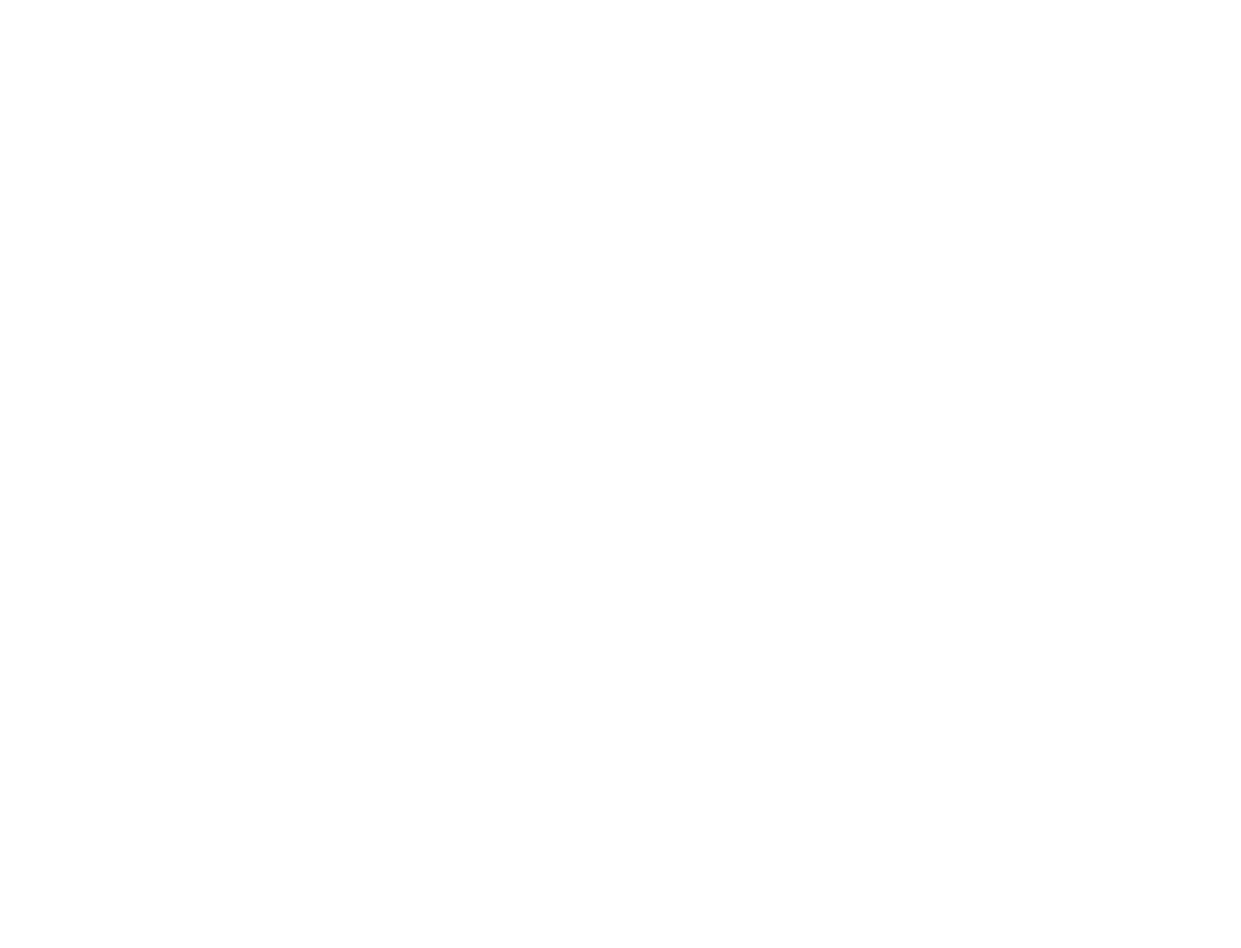
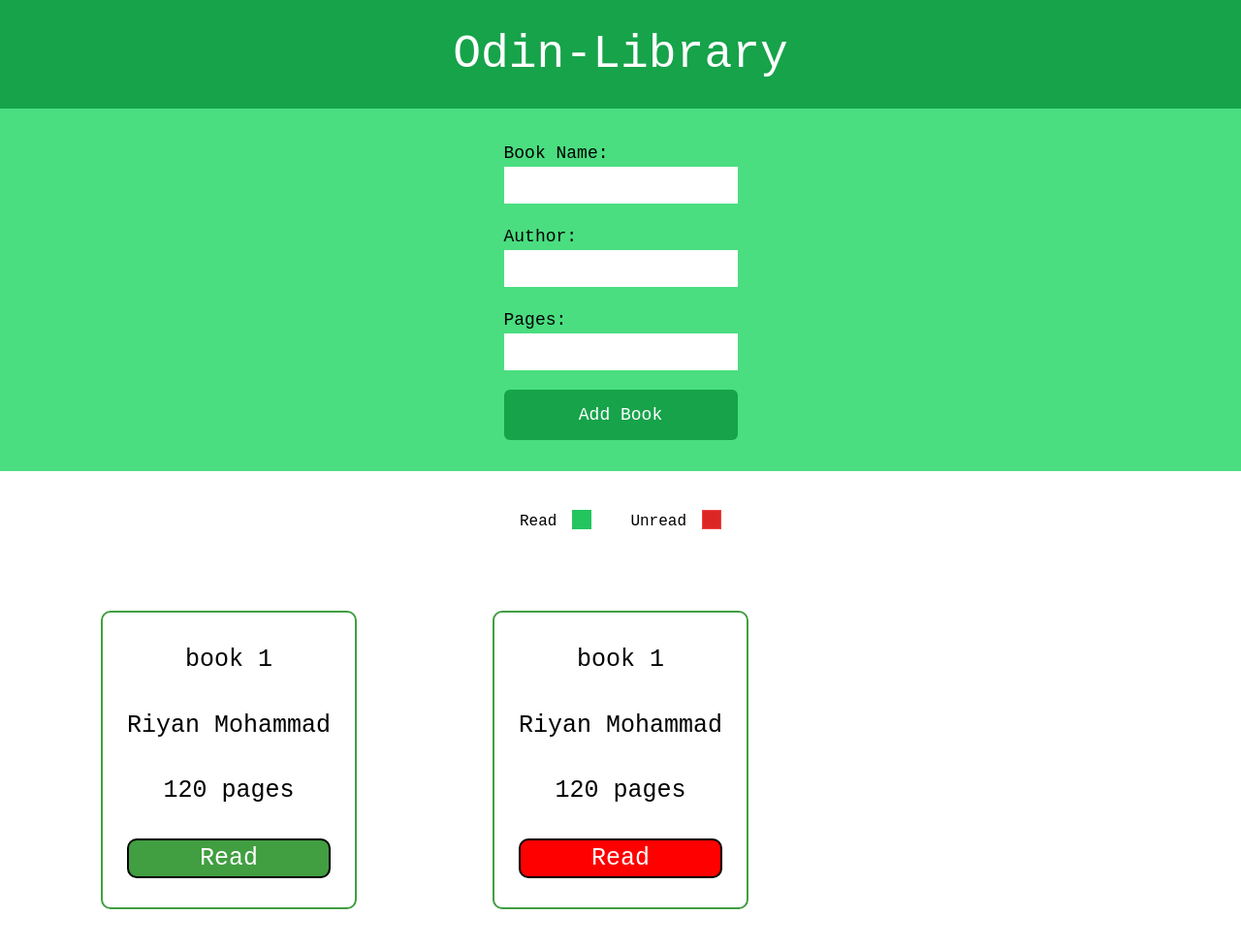
Before and after one commit to Riyan-Mo/Odin-Library, a plain HTML site: page index.html in a window 1280 px wide. Shown: the whole page at 97% size. Before the commit the page ends 800 px from the top, so only its background shows below. Drawn offline with nearby package versions, Linux system fonts and the light colour scheme.

Commit message:
Changed styles

```diff
--- a/index.html
+++ b/index.html
@@ -1 +1,76 @@
+<!DOCTYPE html>
+<html lang="en">
+
+<head>
+  <meta charset="UTF-8">
+  <meta http-equiv="X-UA-Compatible" content="IE=edge">
+  <meta name="viewport" content="width=device-width, initial-scale=1.0">
+  <link rel="stylesheet" href="style.css">
+  <script src="https://cdn.tailwindcss.com"></script>
+  <title>Document</title>
+</head>
+
+<body>
+  <div class="grid">
+
+    <div class="bg-green-600 p-8">
+      <p class="text-white text-center text-5xl">Odin-Library</p>
+    </div>
+
+    <div class="bg-green-400 p-8 text-lg">
+      <form action="post" class="grid justify-center gap-5">
+
+        <div class="grid">
+          <label for="name">Book Name:</label>
+          <input type="text" name="name" for="name" id="name">
+        </div>
+
+        <div class="grid">
+          <label for="author">Author:</label>
+          <input type="text" name="author" for="author" id="author">
+        </div>
+
+        <div class="grid">
+          <label for="Pages">Pages:</label>
+          <input type="number" name="Pages" for="Pages" id="Pages">
+        </div>
+
+        <button type="button" class="bg-green-600 text-white p-3 rounded-md">Add Book</button>
+
+      </form>
+    </div>
+
+    <div class="grid justify-center grid-flow-col gap-x-10 p-10">
+      <div class="grid grid-flow-col gap-x-4">
+        <p>Read</p>
+        <div class="bg-green-500 h-5 w-5 border border-green-500"></div>
+      </div>
+      <div class="grid grid-flow-col gap-x-4">
+        <p>Unread</p>
+        <div class="bg-red-600 h-5 w-5 border border-red-500"></div>
+      </div>
+    </div>
+
+    <div id="bookContainer" class="grid grid-cols-3 place-items-center gap-x-3 p-10">
+
+      <div class="book">
+        <p>book 1</p>
+        <p>Riyan Mohammad</p>
+        <p>120 pages</p>
+        <button class="read-button">Read</button>
+      </div>
+
+      <div class="book">
+        <p>book 1</p>
+        <p>Riyan Mohammad</p>
+        <p>120 pages</p>
+        <button class="read-button unread">Read</button>
+      </div>
+
+
+    </div>
+
+  </div>
+</body>
+
 </html>
--- a/style.css
+++ b/style.css
@@ -1,3 +1,7 @@
+:root {
+  font-family: 'Courier New', Courier, monospace;
+}
+
 form input {
   padding: 5px;
 }
@@ -9,18 +13,18 @@ form input {
   row-gap: 30px;
   justify-content: center;
   text-align: center;
-  border: 2px red solid;
+  border: 2px rgb(65, 158, 65) solid;
   border-radius: 10px;
 }
 
 .read-button {
-  background: red;
+  background: rgb(65, 158, 65);
   color: white;
   border-radius: 10px;
   border: 2px black solid;
 }
 
-.read {
+.unread {
   color: white;
-  background: rgb(255, 79, 79);
+  background: red;
 }
```
